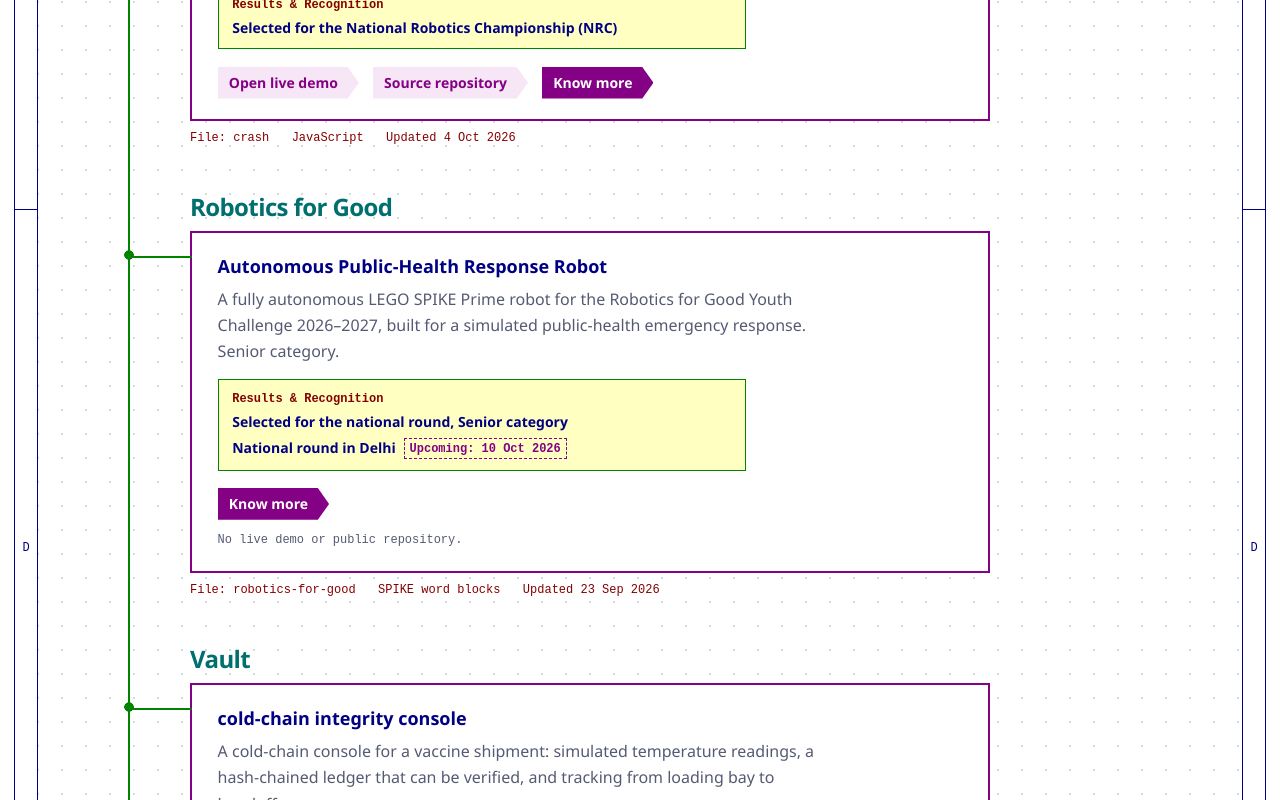
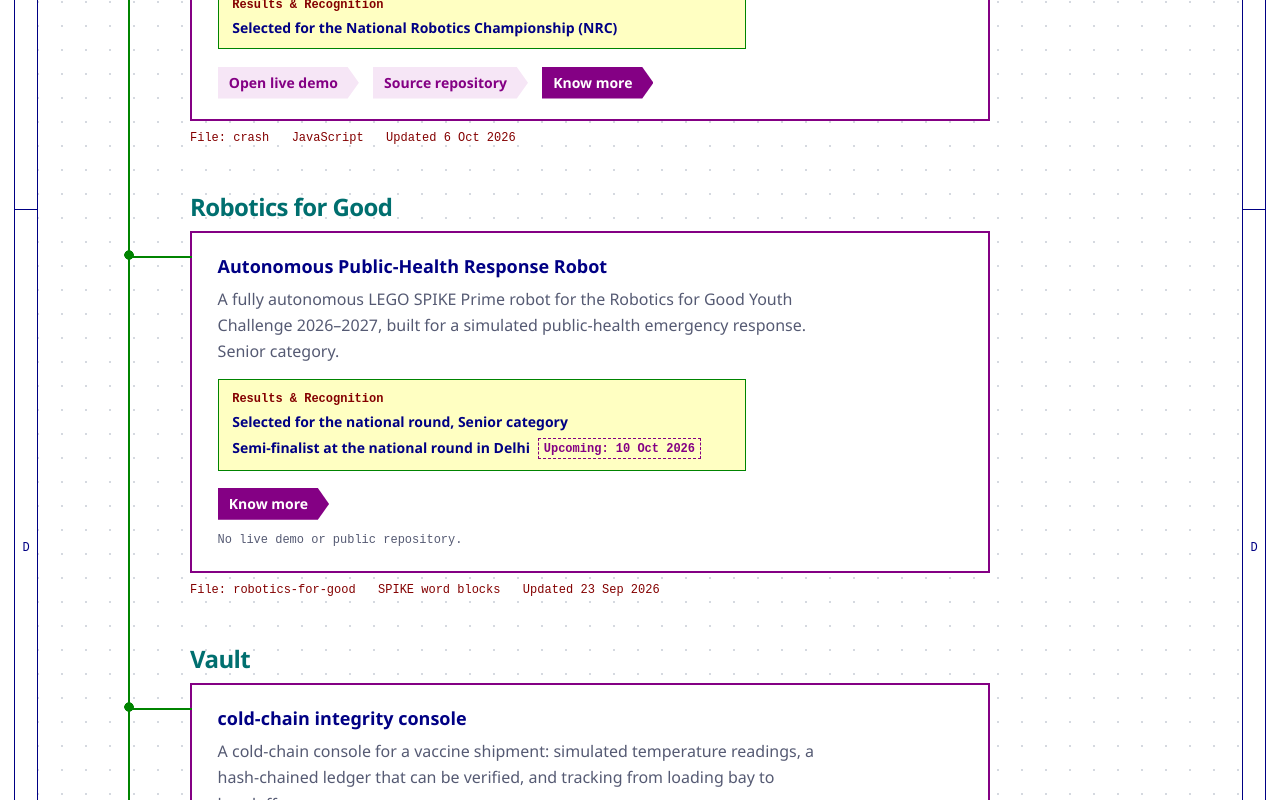
Before and after one commit to abivan100-stack/abivan-portfolio, a React (Vite) app: page / in a window 1280 px wide. Shown: the part 1860-2660 px from the top of the page. Built offline with nearby package versions, Linux system fonts and the light colour scheme; no server answers; a web font is replaced by a local one.

Commit message:
Record the RFGYC national round as a semi-final result

```diff
--- a/cv/abivan-vijay-cv.html
+++ b/cv/abivan-vijay-cv.html
@@ -135,7 +135,7 @@
         <h2>Achievements</h2>
         <ul class="rows">
           <li><span><b>National Robotics Championship 2026</b>, Delhi: drone soccer and <span class="nowrap">innovation contest</span></span><span class="when"><span class="upcoming">Upcoming</span> 20–21 Nov 2026</span></li>
-          <li><span><b>Robotics for Good Youth Challenge</b> (ITU): national round, Delhi</span><span class="when"><span class="upcoming">Upcoming</span> 10 Oct 2026</span></li>
+          <li><span><b>Robotics for Good Youth Challenge</b> (ITU): semi-finalist, national round, Delhi</span><span class="when">10 Oct 2026</span></li>
           <li><span><b>Robotics for Good Youth Challenge</b>: selected for the national round, Senior category</span><span class="when">Sep 2026</span></li>
           <li><span><b>PEC Hacks 4.0</b>: Consolation Prize, Vault (team lead)</span><span class="when">Aug 2026</span></li>
           <li><span><b>School Shark Tank-style pitch competition</b>: presented Volt, with all 14 branches competing</span><span class="when">Aug 2026</span></li>
--- a/scripts/sync-projects.mjs
+++ b/scripts/sync-projects.mjs
@@ -58,11 +58,11 @@ const offlineProjects = [
   {
     slug: 'robotics-for-good',
     name: 'Robotics for Good -- Autonomous Public-Health Response Robot',
-    summary: 'A fully autonomous LEGO SPIKE Prime robot for the Robotics for Good Youth Challenge 2026–2027, run by the ITU with make+learn. In 2-minute matches that simulate a public-health emergency response, it moves samples to a lab and closes a quarantine zone with upright beams, then delivers medical kits and colour-sorts patient cylinders to the hospital, primary care centres and recovery zone. Competing in the Senior category.',
+    summary: 'A fully autonomous LEGO SPIKE Prime robot for the Robotics for Good Youth Challenge 2026–2027, run by the ITU with make+learn. In 2-minute matches that simulate a public-health emergency response, it moves samples to a lab and closes a quarantine zone with upright beams, then delivers medical kits and colour-sorts patient cylinders to the hospital, primary care centres and recovery zone. Entered in the Senior category.',
     contextNote: null,
     recognitions: [
       { text: 'Selected for the national round, Senior category', dates: ['2026-09-22'] },
-      { text: 'National round in Delhi', dates: ['2026-10-10'] },
+      { text: 'Semi-finalist at the national round in Delhi', dates: ['2026-10-10'] },
     ],
     url: null,
     demoUrl: null,
--- a/src/data/projects.json
+++ b/src/data/projects.json
@@ -17,7 +17,7 @@
     "language": "TypeScript",
     "topics": [],
     "stars": 2,
-    "updatedAt": "2026-09-28T16:22:31Z",
+    "updatedAt": "2026-10-12T08:42:20Z",
     "overview": "A tamper-evident ledger for peer-to-peer rooftop-solar energy trading on a simulated neighbourhood microgrid. All data is simulated.",
     "highlights": [
       "Every trade is sealed into a SHA-256 hash chain computed in the browser, so editing a past entry breaks verification from that block onward.",
@@ -73,7 +73,7 @@
     "language": "JavaScript",
     "topics": [],
     "stars": 2,
-    "updatedAt": "2026-10-04T15:42:50Z",
+    "updatedAt": "2026-10-06T11:36:15Z",
     "overview": "A web app that maps road accidents across Greater Chennai, ranks the deadliest junctions by risk score and recommends an intervention for each hotspot.",
     "highlights": [
       "Interactive hotspot map with severity-coded incident points and a ranked top-10 danger index.",
@@ -228,7 +228,7 @@
   {
     "slug": "robotics-for-good",
     "name": "Robotics for Good -- Autonomous Public-Health Response Robot",
-    "summary": "A fully autonomous LEGO SPIKE Prime robot for the Robotics for Good Youth Challenge 2026–2027, run by the ITU with make+learn. In 2-minute matches that simulate a public-health emergency response, it moves samples to a lab and closes a quarantine zone with upright beams, then delivers medical kits and colour-sorts patient cylinders to the hospital, primary care centres and recovery zone. Competing in the Senior category.",
+    "summary": "A fully autonomous LEGO SPIKE Prime robot for the Robotics for Good Youth Challenge 2026–2027, run by the ITU with make+learn. In 2-minute matches that simulate a public-health emergency response, it moves samples to a lab and closes a quarantine zone with upright beams, then delivers medical kits and colour-sorts patient cylinders to the hospital, primary care centres and recovery zone. Entered in the Senior category.",
     "contextNote": null,
     "recognitions": [
       {
@@ -238,7 +238,7 @@
         ]
       },
       {
-        "text": "National round in Delhi",
+        "text": "Semi-finalist at the national round in Delhi",
         "dates": [
           "2026-10-10"
         ]
```
Also changed, not shown: 1 other file (tests, documents, lock files or other folders).
